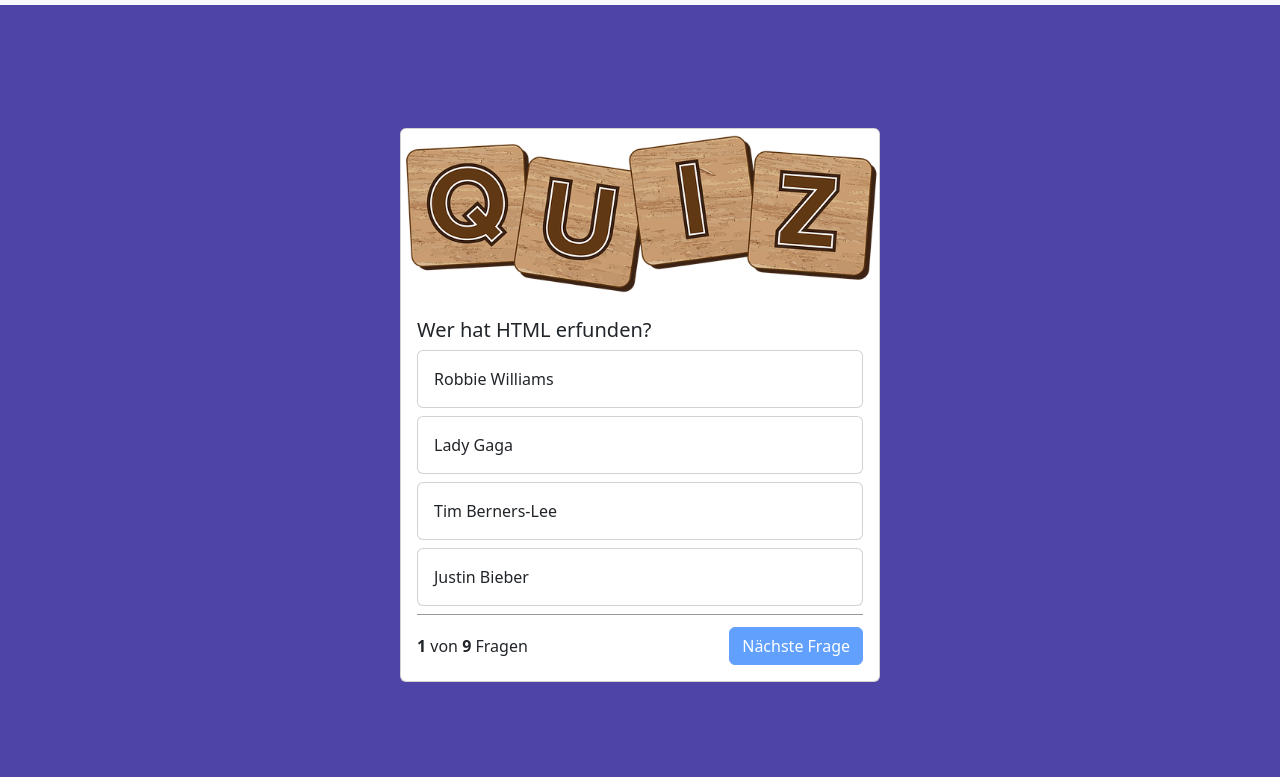
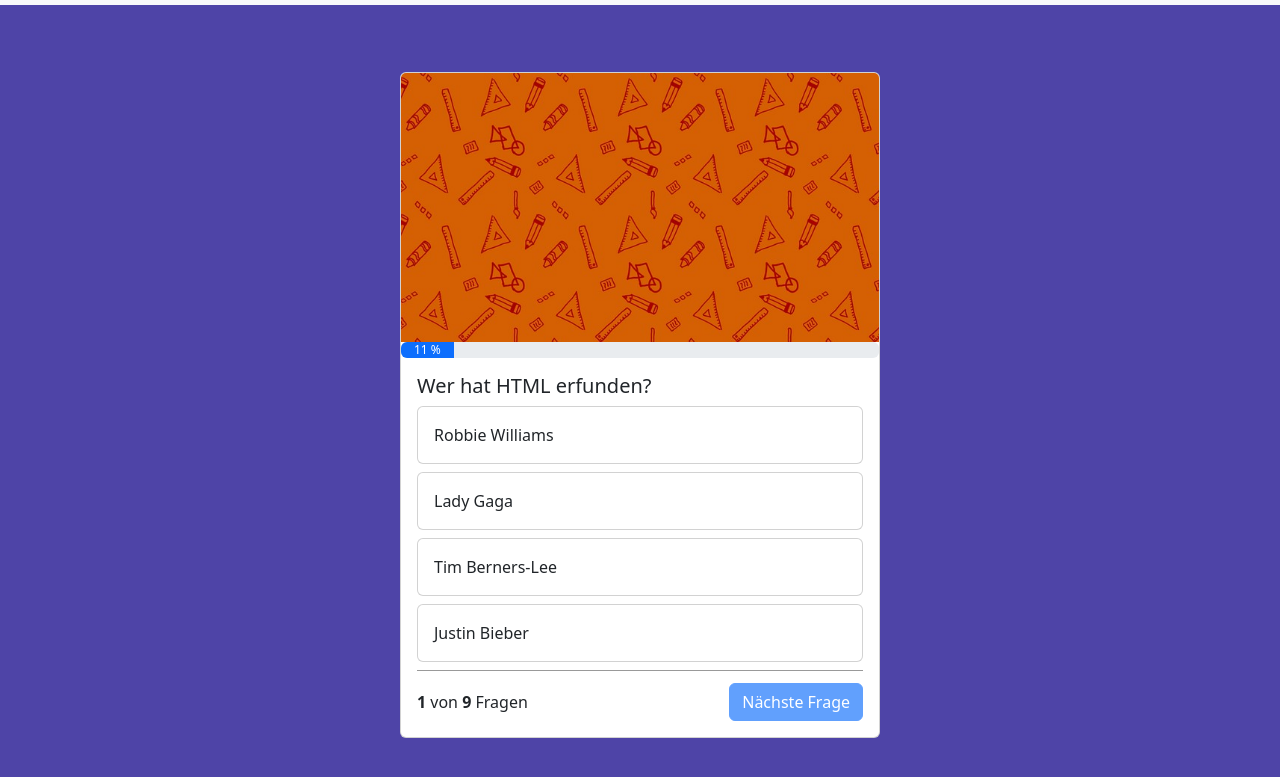
Before and after one commit to tux007/quizzApp, a plain HTML site: page index.html in a window 1280 px wide. Shown: the part 45-822 px from the top of the page. Drawn offline with nearby package versions, Linux system fonts and the light colour scheme.

Commit message:
progress bar beendet

```diff
--- a/index.html
+++ b/index.html
@@ -30,7 +30,10 @@
 
     <div class="container">
       <div class="card quiz-card">
-        <img src="./assets/quiz_bg.png" id="header-image" class="card-img-top" />
+        <img src="./assets/quizz9.jpg" id="header-image" class="card-img-top" />
+        <div class="progress" role="progressbar" aria-label="Example with label">
+            <div class="progress-bar" id="progress-bar" style="width: 25%">0%</div>
+          </div>
 
         <div class="card-body" id="endScreen" style="display: none;">
             <div class="text-center final-headline">
--- a/script.js
+++ b/script.js
@@ -84,13 +84,20 @@
 
 function showQuestion() {
   if (currentQuestion >= questions.length) {
-    //TODO: show end screen
+    //show end screen
     document.getElementById("endScreen").style = '';
     document.getElementById("questionBody").style = 'display: none';
     document.getElementById("amountOfQuestions").innerHTML = questions.length;
     document.getElementById("amountOfRightQuestions").innerHTML = rightQuestions;
     document.getElementById("header-image").src ='./assets/trophy2.png';
   } else {
+    // show question
+
+    let percent =  (currentQuestion + 1) / questions.length;
+    percent = Math.round(percent * 100);
+    document.getElementById("progress-bar").innerHTML = `${percent} %`;
+    document.getElementById("progress-bar").style = `width: ${percent}%`;
+
     let question = questions[currentQuestion];
 
     document.getElementById("question-number").innerHTML = currentQuestion + 1;
```
Also changed, not shown: assets/quizz9.jpg (added).
